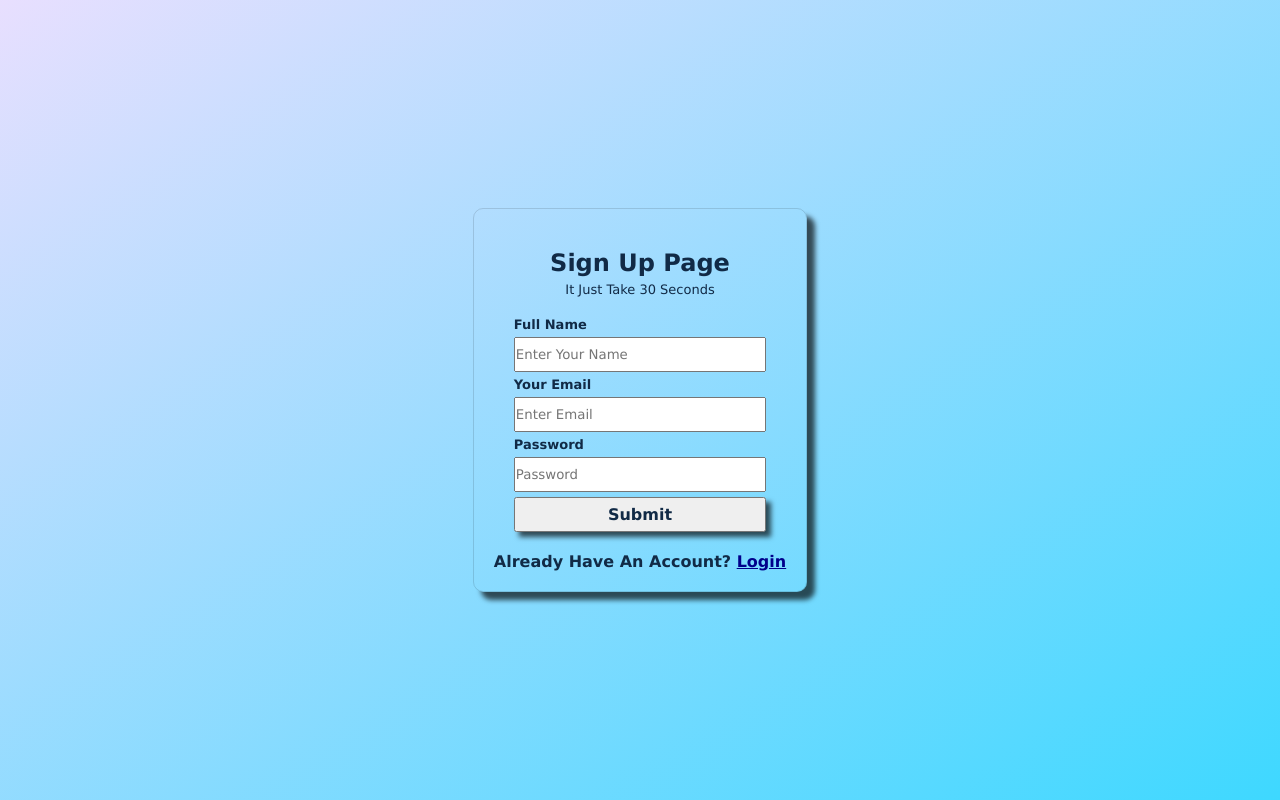
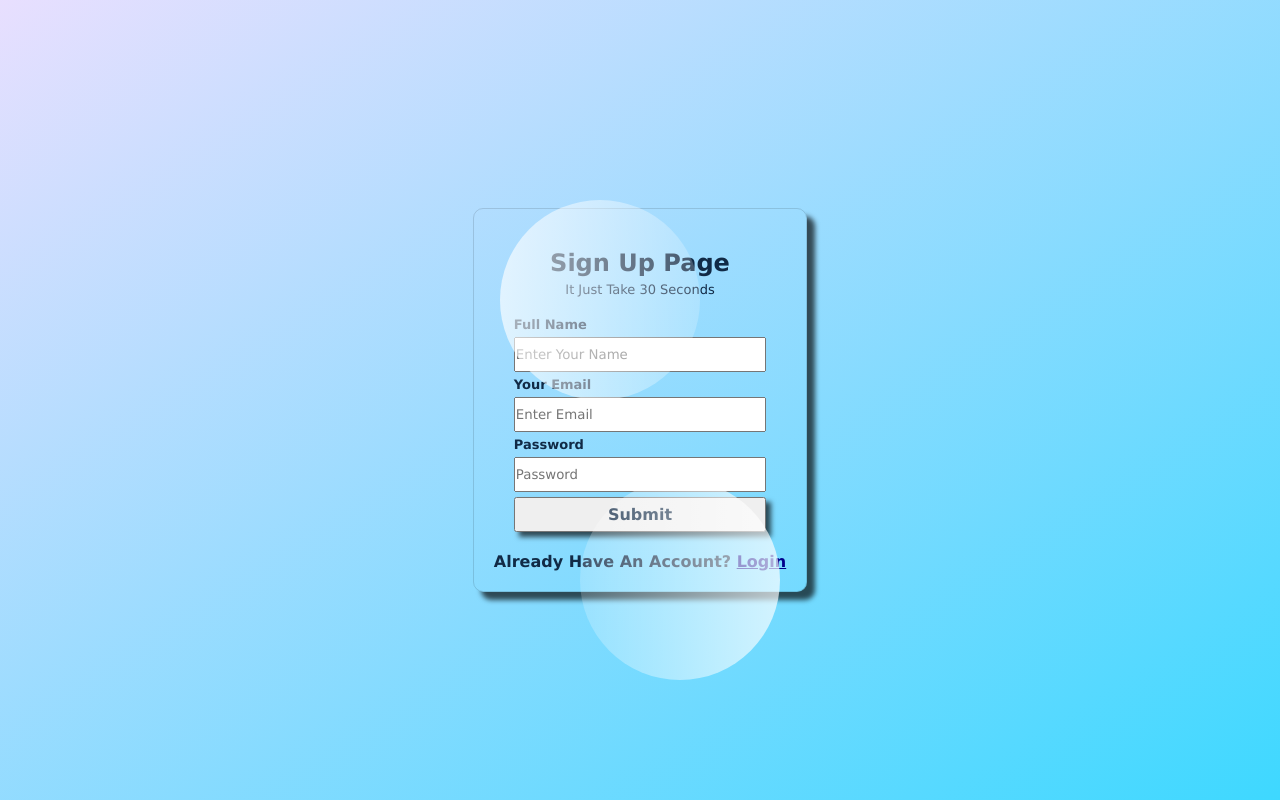
Before and after one commit to DheerpalSingh197/signup-page, a plain HTML site: page index.html in a window 1280 px wide. Drawn offline with Linux system fonts and the light colour scheme.

Commit message:
style.css

```diff
--- a/style.css
+++ b/style.css
@@ -70,3 +70,26 @@
         color: darkblue;
     }
 }
+
+
+.circle-1{
+    height: 200px;
+    width: 200px;
+    border-radius: 100px;
+    background: linear-gradient(to left,#ffffff33, rgba(255, 255, 255, 0.658) );
+    position: absolute;
+    bottom: 400px;
+    left: 500px;
+
+}
+
+.circle-2{
+    height: 200px;
+    width: 200px;
+    border-radius: 100px;
+    background: linear-gradient(to right,#ffffff33, rgba(255, 255, 255, 0.687) );
+    position: absolute;
+    bottom: 120px;
+    right: 500px;
+
+}
```
